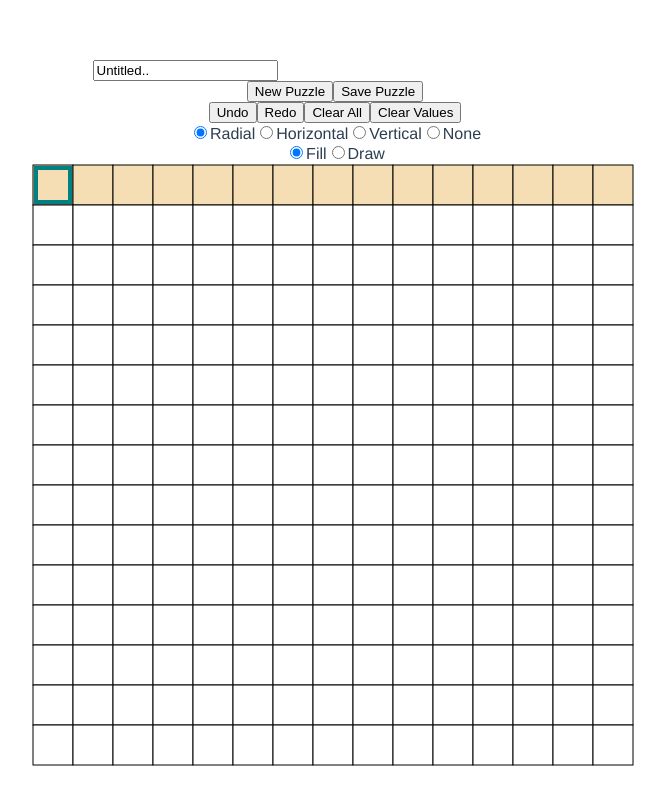
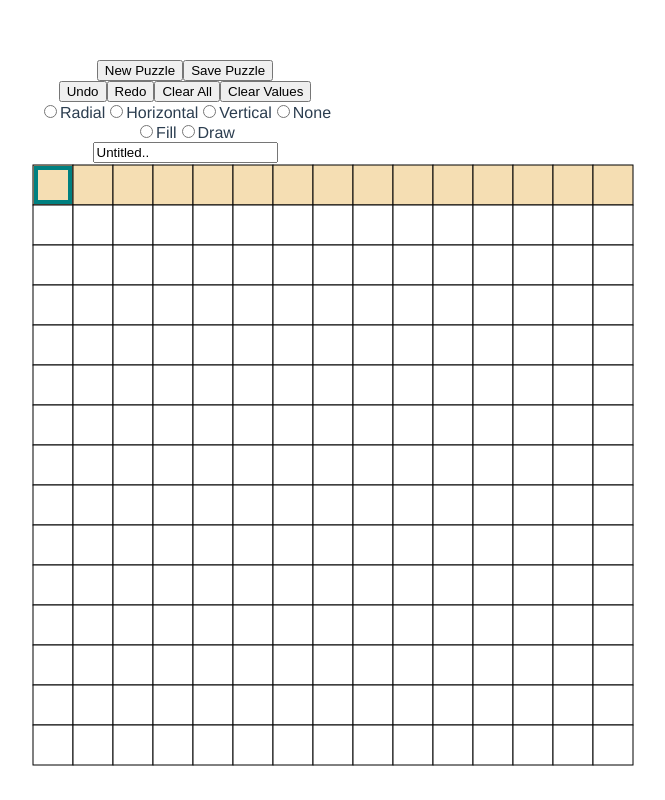
Before and after one commit to aramaiya/crossword-constructor, a Vue app: page /#/ in a window 1280 px wide. Shown: the whole page, without its empty margins (455-1120 px from the left). Built offline with nearby package versions, Linux system fonts and the light colour scheme.

Commit message:
refactor

```diff
--- a/src/components/builder/Builder.vue
+++ b/src/components/builder/Builder.vue
@@ -1,8 +1,11 @@
 <template>
   <div class="container">
     <sessions-list :sessions="orderedSessions" @load-session-click="loadSession"></sessions-list>
-    <single-input :initial-value="!!activeSession? activeSession.name : 'My crossword'" @change="nameChanged"></single-input>
-    <grid class="editor" :cwd="crossword(activeSession.crosswordId)" v-if="activeSession"></grid>
+        <div>
+      <toolbar :initial-mode="mode" :initial-symmetry="symmetry" @clear-all-click="clearClick" @clear-values-click="clearValuesClick" @save-click="savePuzzleClick" @undo-click="undoClick" @redo-click="redoClick"></toolbar>
+    </div>
+    <debounced-input :initial-value="!!activeSession? activeSession.name : 'My crossword'" @change="nameChanged"></debounced-input>
+    <grid ref="_grid" class="editor" :cwd="crossword(activeSession.crosswordId)" v-if="activeSession"></grid>
   </div>
 </template>
 
@@ -11,9 +14,10 @@ import Vue from "vue";
 import { mapGetters } from "vuex";
 import Grid from "../grid/grid.vue";
 import SessionsList from "../sessions-list.vue";
-import SingleInput from "../single-input.vue";
+import DebouncedInput from "../debounced-input.vue";
 import bus from "../../bus";
 import { Crossword } from "../../types/common";
+import Toolbar from "../toolbar.vue";
 export default Vue.extend({
   name: "Builder",
   mounted() {
@@ -31,7 +35,23 @@ export default Vue.extend({
     nameChanged(newName: string) {
       console.log("name changed", newName);
       this.$store.dispatch("updateName", newName);
-    }
+    },
+    clearClick() {
+      (this.$refs._grid as any).clearAll();
+    },
+    undoClick() {
+      //this.$refs._grid.undo();
+
+    },
+    redoClick() {
+      //this.$refs._grid.redo();
+    },
+    clearValuesClick() {
+      //this.$refs._grid.clearValues();
+    },
+    savePuzzleClick() {
+      this.$store.dispatch("saveSession", this.$refs.crossword);
+    },
   },
   computed: {
     ...mapGetters({
@@ -46,7 +66,7 @@ export default Vue.extend({
     }
   },
   components: {
-    Grid, SessionsList, SingleInput
+    Grid, SessionsList, DebouncedInput, Toolbar
   }
 });
 </script>
--- a/src/components/single-input.vue
+++ b/src/components/debounced-input.vue
@@ -5,23 +5,19 @@
 </template>
 <script lang="ts">
 import Vue from "vue";
+import _ from "lodash";
+
 export default Vue.extend({
-  name: "SingleInput",
+  name: "DebouncedInput",
   props: ["initialValue"],
   data() {
     return {
       value: this.initialValue
     };
   },
-  computed: {
-    handleInputChange() {
-      let delayId: number;
-      return () => {
-        if (!!delayId) clearTimeout(delayId);
-        console.log(delayId);
-        delayId = setTimeout(() => this.$emit("change", this.value), 1000);
-      };
-    }
+  methods: {
+    handleInputChange: _.debounce(function(this:any) {
+        this.$emit("change", this.value)}, 500)
   },
   watch: {
     initialValue: function(val){
--- a/src/components/grid/grid.vue
+++ b/src/components/grid/grid.vue
@@ -1,8 +1,5 @@
 <template>
   <div>
-    <div>
-      <toolbar :initial-mode="mode" :initial-symmetry="symmetry" @clear-all-click="clearClick" @clear-values-click="clearValuesClick" @save-click="savePuzzleClick" @undo-click="undoClick" @redo-click="redoClick"></toolbar>
-    </div>
     <div class="grid noselect" @keydown="handleKeyDown($event)" tabindex="1">
       <svg :height="crossword.rows*40+4" :width="crossword.cols*40+4">
         <g v-for="(row,r) in crossword.cells" :key="r" class="row">
@@ -20,7 +17,7 @@
 
 <script lang="ts">
 import Vue from "vue";
-import Toolbar from "../toolbar.vue";
+
 import bus from "../../bus";
 import CellComponent from "./cell-component.vue";
 import { GridData, GridHandler } from "./grid-handler";
@@ -35,31 +32,19 @@ export default Vue.extend({
   data() {
     return initData(this.cwd);
   },
-  components: { CellComponent, Toolbar },
+  components: { CellComponent },
   mounted() {
+
     bus.$on("mode-change", (m: Mode) => (this.mode = m));
     bus.$on("symmetry-change", (m: Symmetry) => (this.symmetry = m));
     stack.save(this.$data as GridData);
   },
   methods: {
-    clearClick() {
+    clearAll() {
       utils(this.crossword).clearAll();
     },
-    undoClick() {
-      (this as any).undoing = true;
-      let oldSate = stack.undo();
-      if (!!oldSate) Object.assign(this.$data, oldSate);
-    },
-    redoClick() {
-      (this as any).undoing = true;
-      let oldSate = stack.redo();
-      if (!!oldSate) Object.assign(this.$data, oldSate);
-    },
-    clearValuesClick() {
+    clearValues() {
       utils(this.crossword).clearValues();
-    },
-    savePuzzleClick() {
-      this.$store.dispatch("saveSession", this.crossword);
     },
     updateStack: _.debounce(
       function(this: any) {
@@ -68,7 +53,17 @@ export default Vue.extend({
       },
       500,
       { trailing: true }
-    )
+    ),
+    undo() {
+      (this as any).undoing = true;
+      let oldSate = stack.undo();
+      if (!!oldSate) Object.assign(this.$data, oldSate);
+    },
+    redo() {
+      (this as any).undoing = true;
+      let oldSate = stack.redo();
+      if (!!oldSate) Object.assign(this.$data, oldSate);
+    }
   },
   computed: {
     handleKeyDown(): Function {
```
